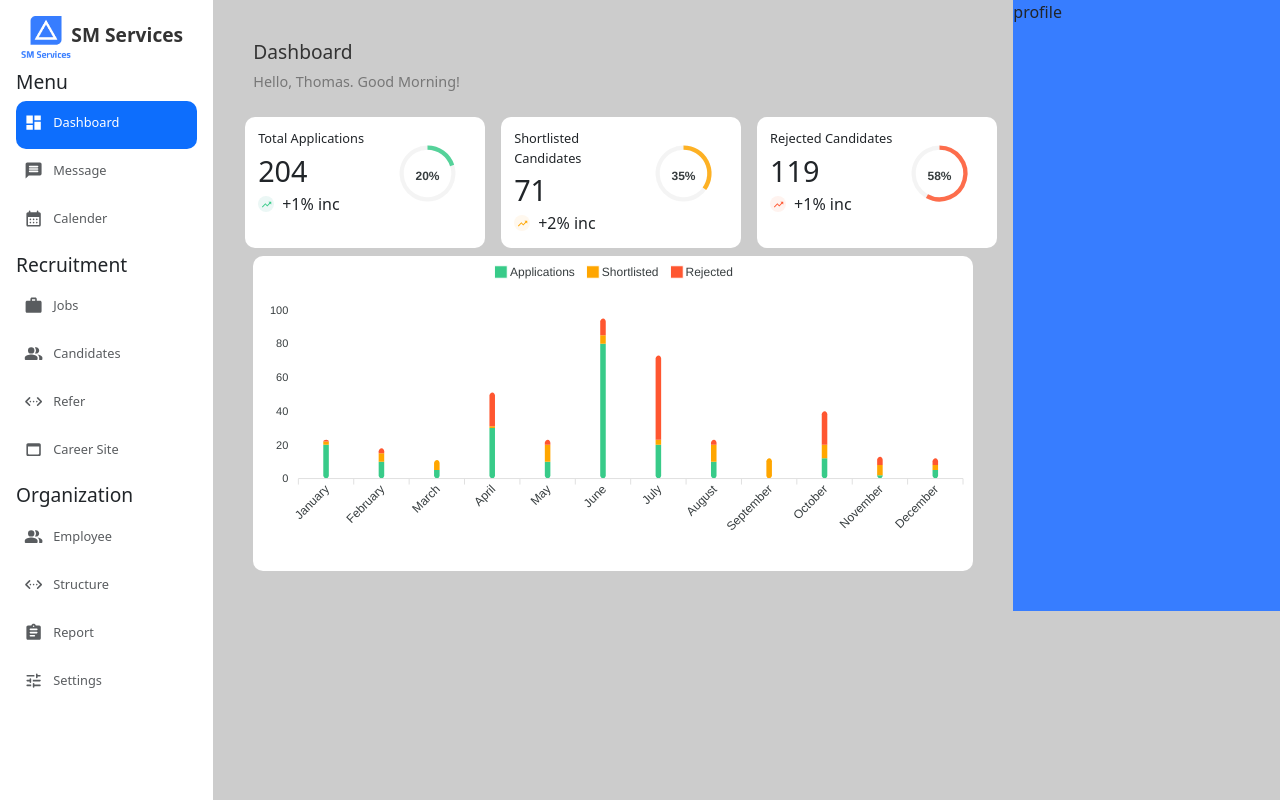
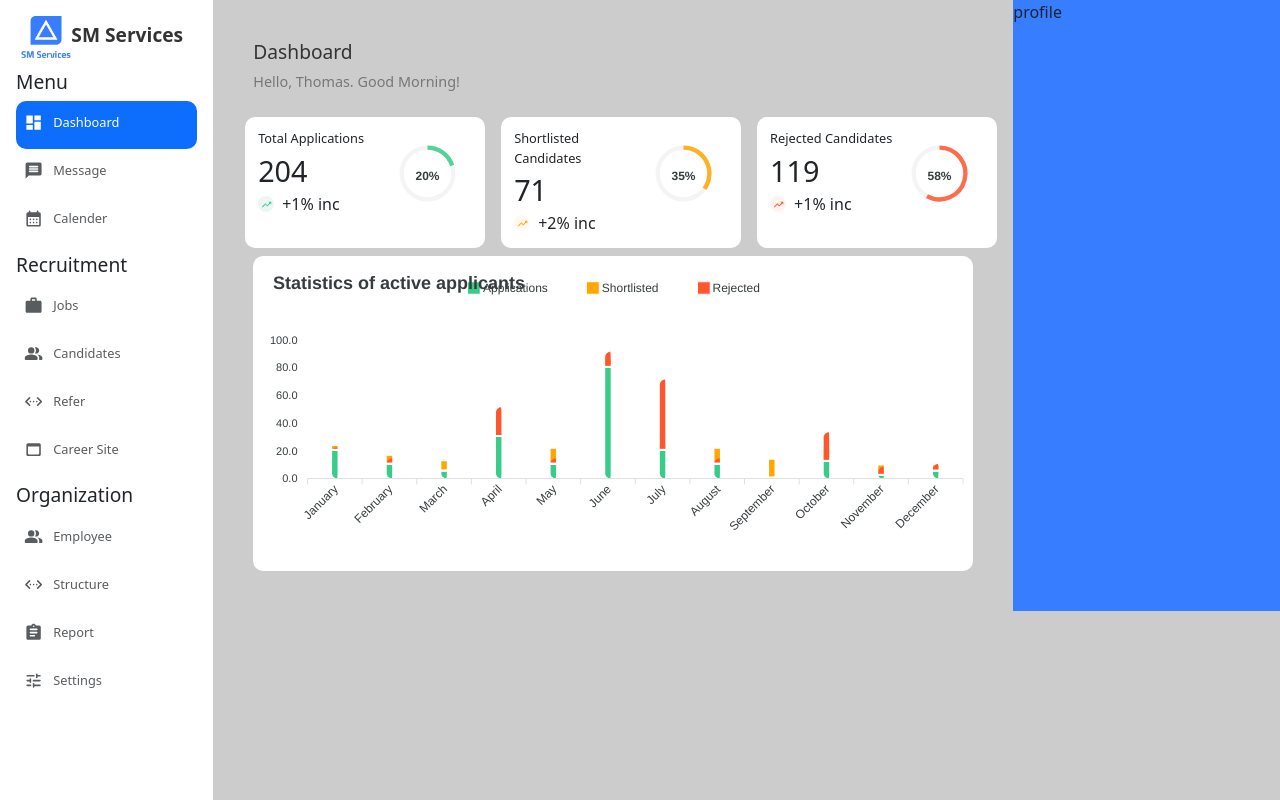
Before and after one commit to Manoj-880/Employ-managment-frontend, a React (Create React App) app: page / in a window 1280 px wide. Built offline with nearby package versions, Linux system fonts and the light colour scheme.

Commit message:
completed working with graph in dashboard

```diff
--- a/src/components/dashboardGraph.jsx
+++ b/src/components/dashboardGraph.jsx
@@ -13,18 +13,27 @@ const DashboardGraph = (
         data: applications,
       },
       {
+        name: "",
+        data: [1.5,1.5,1.5,1.5,1.5,1.5,1.5,1.5,1.5,1.5,1.5,1.5],
+      },
+      {
         name: "Shortlisted",
         data: shortlisted,
       },
       {
+        name: "",
+        data: [1.5,1.5,1.5,1.5,1.5,1.5,1.5,1.5,1.5,1.5,1.5,1.5],
+      },
+      {
         name: "Rejected",
         data: rejected,
-      }
+      },
     ],
     options: {
       chart: {
         type: "bar",
         height: 350,
+
         stacked: true,
         toolbar: {
           show: false,
@@ -39,8 +48,6 @@ const DashboardGraph = (
           options: {
             legend: {
               position: "bottom",
-              offsetX: -10,
-              offsetY: 0,
             },
           },
         },
@@ -48,15 +55,16 @@ const DashboardGraph = (
       dataLabels:{
         enabled: false
       },
-      colors:['#38cb89', '#ffa600', '#ff5630'],
+      colors:['#38cb89','#fff', '#ffa600', '#fff', '#ff5630'],
       plotOptions: {
         bar: {
           columnWidth: '10%',
           horizontal: false,
-          borderRadius: 3,
+          borderRadius: 5,
           dataLabels: {
             enabled:false,
           },
+          barHeight:30,
         },
       },
       xaxis: {
@@ -83,9 +91,20 @@ const DashboardGraph = (
       },
       legend: {
         position: "top",
+        offsetY:-25,
       },
       fill: {
         opacity: 1,
+      },
+      title: {
+        text: "Statistics of active applicants",
+        offsetY:10,
+        offsetX: 10,
+        align: "left",
+        margin: 10,
+        style: {
+          fontSize: "18px",
+        },
       },
     },
   };
```
